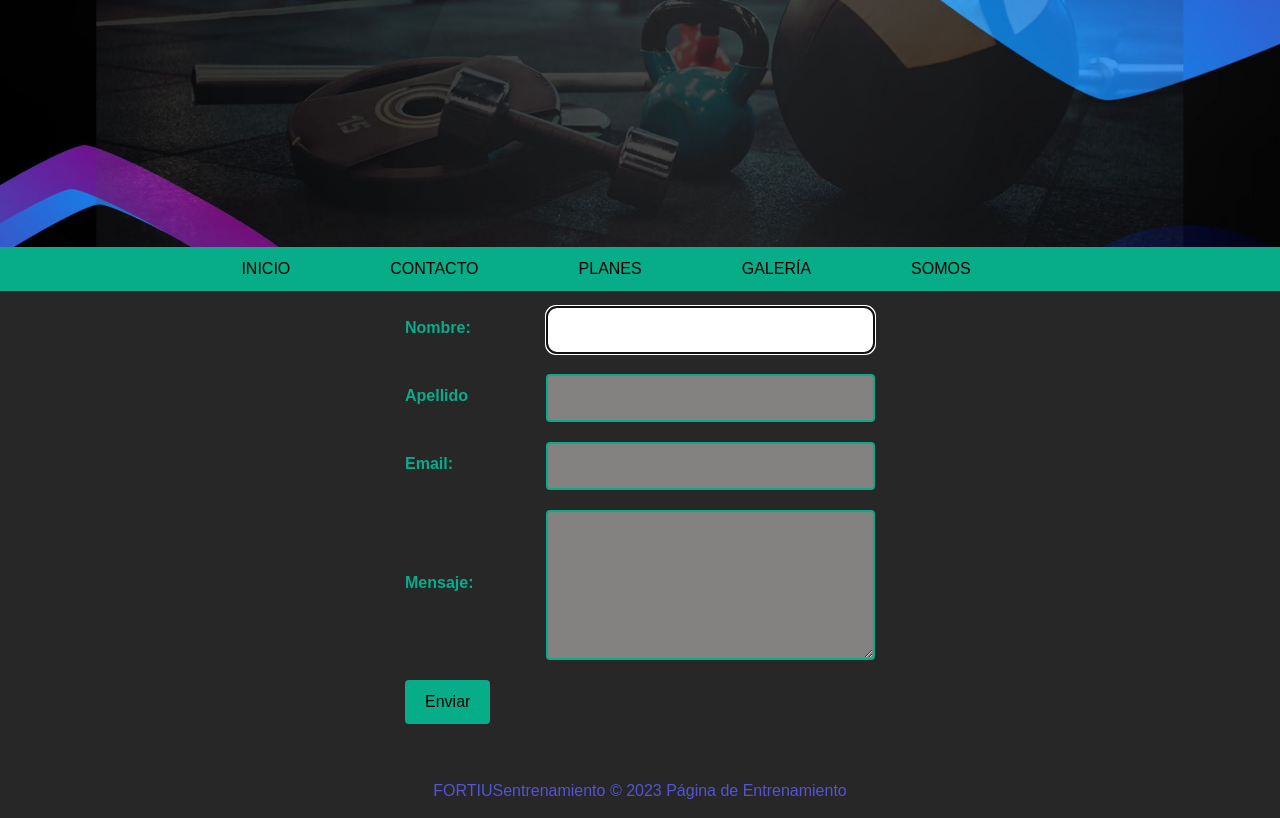
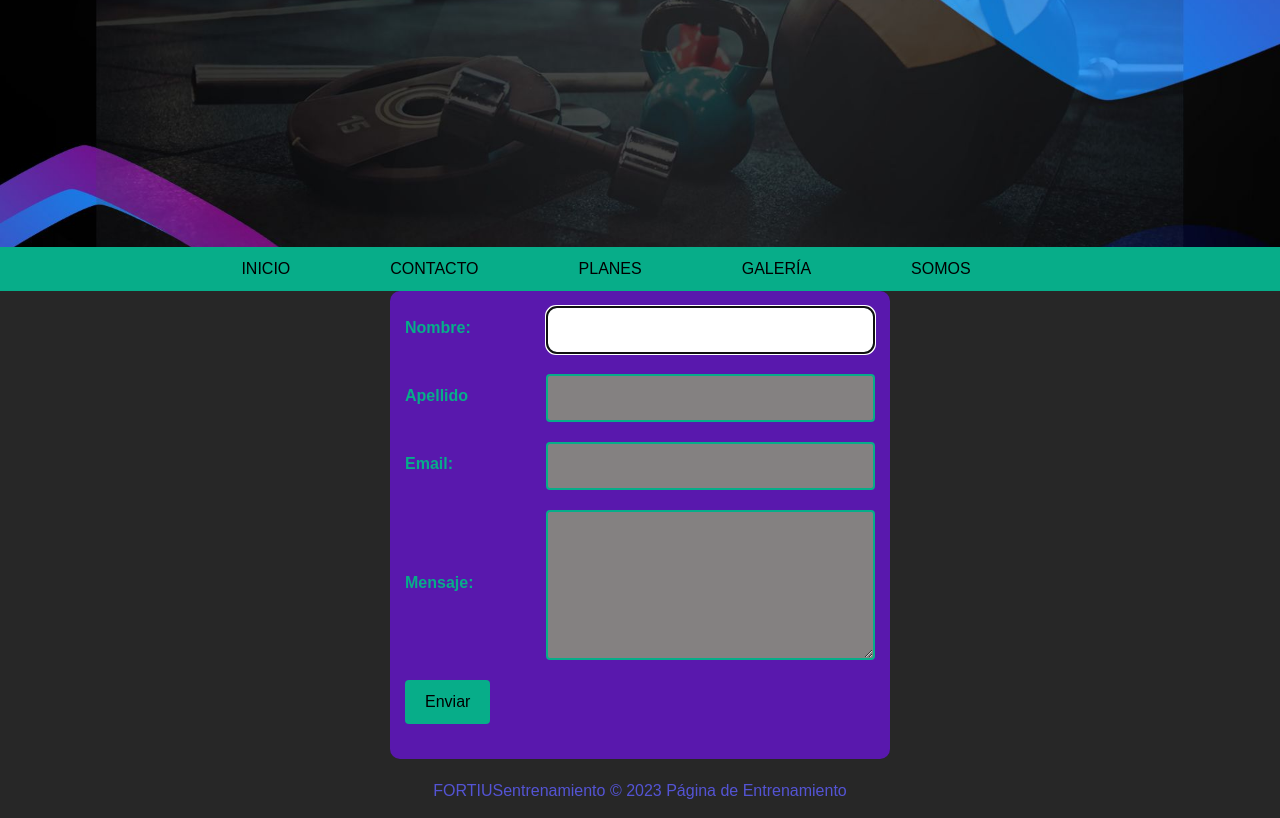
Before and after one commit to Rodriscotta/fortius, a plain HTML site: page contacto.html in a window 1280 px wide. Shown: the part 203-1021 px from the top of the page. Drawn offline with nearby package versions, Linux system fonts and the light colour scheme.

Commit message:
cambiando colores al formulario

```diff
--- a/css/estilos.css
+++ b/css/estilos.css
@@ -150,6 +150,8 @@ h1 {
     max-width: 500px;
     margin: auto;
     padding: 15px;
+    background-color: #5918ad;
+    border-radius: 10px;
   }
 
   .formulario {
@@ -158,6 +160,7 @@ h1 {
     justify-content: space-between;
     margin-bottom: 20px;
     color:#07ad89
+
   }
 
   .formulario label {
```
